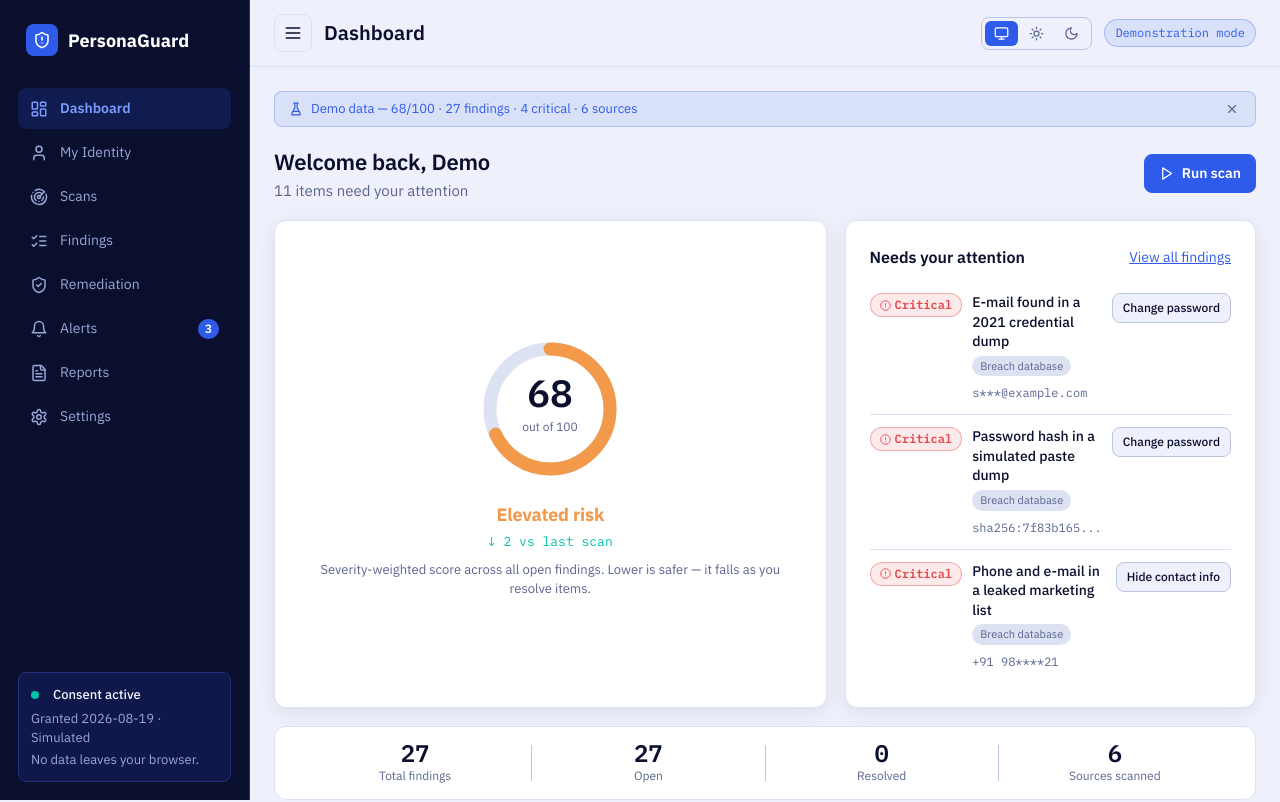
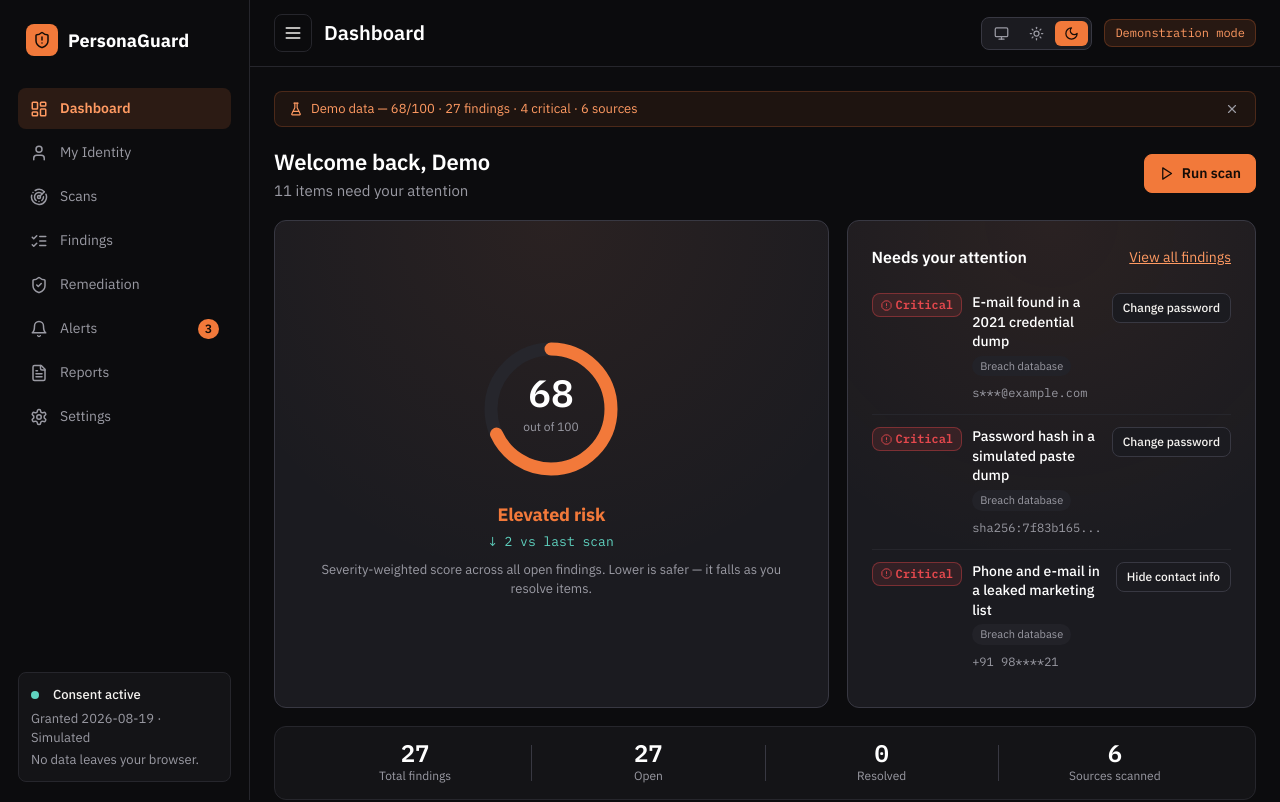
Before and after one commit to sidsrivas07/PersonaGuard, a React (Vite) app in the folder Frontend/: page / in a window 1280 px wide. Shown: the top 802 px of the page. Built offline with nearby package versions, Linux system fonts and the light colour scheme; no server answers.

Commit message:
Re-theme: black & orange palette (#0C0C0E / #F2793A), near-black text on orange, dark-by-default, WCAG AA verified

```diff
--- a/Frontend/index.html
+++ b/Frontend/index.html
@@ -9,7 +9,8 @@
     <title>PersonaGuard</title>
     <script>
       // Sets the theme before React loads, so there is no flash of the wrong colours.
-      try { var t = JSON.parse(localStorage.getItem('pg_theme') || '"system"');
+      // Defaults to dark theme for the privacy audit dashboard.
+      try { var t = JSON.parse(localStorage.getItem('pg_theme') || '"dark"');
         document.documentElement.dataset.theme = t === 'system' ? (matchMedia('(prefers-color-scheme: dark)').matches ? 'dark' : 'light') : t; } catch (e) {}
     </script>
   </head>
--- a/Frontend/src/components/ExposureTrendChart.jsx
+++ b/Frontend/src/components/ExposureTrendChart.jsx
@@ -1,7 +1,7 @@
 import { LineChart, Line, XAxis, YAxis, CartesianGrid, Tooltip, ResponsiveContainer } from 'recharts';
 
 // Line chart of the exposure score over past scans. Lower is safer.
-// Uses brand blue line with highlighted current (latest) point.
+// Uses brand orange line with highlighted current (latest) point.
 export default function ExposureTrendChart({ data }) {
   const lastIndex = (data && data.length > 0) ? data.length - 1 : -1;
 
--- a/Frontend/src/context/AppContext.jsx
+++ b/Frontend/src/context/AppContext.jsx
@@ -82,8 +82,8 @@ export function AppProvider({ children }) {
     fetchBackendData();
   }, []);
 
-  // Theme configuration (system / light / dark)
-  const [theme, setTheme] = usePersistentState('pg_theme', 'system');
+  // Theme configuration (defaults to dark for privacy product)
+  const [theme, setTheme] = usePersistentState('pg_theme', 'dark');
   useEffect(() => {
     const media = window.matchMedia('(prefers-color-scheme: dark)');
     const apply = () => {
--- a/Frontend/src/index.css
+++ b/Frontend/src/index.css
@@ -43,46 +43,49 @@
   src: url('/fonts/ibm-plex-mono-600.woff2') format('woff2');
 }
 
-/* ── DESIGN TOKENS (NEW NAVY & PRIMARY BLUE PALETTE) ───────────────── */
+/* ── DESIGN TOKENS (BLACK & ORANGE PALETTE) ────────────────────────── */
 :root {
   /* Surfaces & Backgrounds - Dark Theme (Default) */
-  --bg: #0A0F2E;
-  --surface: #10174A;
-  --surface-2: #172060;
-  --surface-3: #1E2A70;
-  --hero-surface: #10174A;
-  --border: #26307A;
-  --border-strong: #3A4890;
-  --border-hero: #3A4890;
+  --bg: #0C0C0E;
+  --surface: #141417;
+  --surface-2: #1B1B20;
+  --surface-3: #222228;
+  --hero-surface: #1B1B20;
+  --border: #26262C;
+  --border-strong: #383842;
+  --border-hero: #383842;
 
   /* Typography Colors */
-  --text: #F2F5FF;
+  --text: #F5F3F0;
   --text-heading: #FFFFFF;
-  --muted: #9AA6D6;
+  --muted: #9A9AA3;
 
-  /* Brand / Action: Primary Blue is the sole action color */
-  --accent: #2F5BEA;
-  --accent-soft: rgba(47, 91, 234, 0.15);
-  --accent-hover: #4A73F5;
-  --accent-pressed: #2447C4;
-  --accent-text: #FFFFFF;
-  --link: #7C9BFF;
+  /* Brand / Action: Orange */
+  --accent: #F2793A;
+  --accent-soft: rgba(242, 121, 58, 0.12);
+  --accent-hover: #FF8B4F;
+  --accent-pressed: #D9642A;
+  --accent-text: #140C07; /* Near-black text on orange buttons, NEVER white */
+  --link: #FF9A62;        /* Orange links & text on dark surfaces */
 
-  /* Semantic: Resolved / Safe / Success (carried over from deck) */
-  --success: #00C2A8;
+  /* Semantic: Resolved / Safe / Success (teal) */
+  --success: #5FD3C0;
+
+  /* Semantic: Destructive Actions */
+  --destructive: #E5484D;
 
   /* Semantic: Severity (Used ONLY for Severity, paired with text + icon) */
   --critical: #E5484D;
-  --high: #F2994A;
-  --medium: #EBC74A;
-  --low: #7C8AA5;
+  --high: #F5A524;
+  --medium: #8E8CF0;
+  --low: #5FD3C0;
 
   /* Exposure Gauge: follows score band, NOT brand color */
-  --gauge-low: #00C2A8;
-  --gauge-moderate: #EBC74A;
-  --gauge-elevated: #F2994A;
+  --gauge-low: #5FD3C0;
+  --gauge-moderate: #F5A524;
+  --gauge-elevated: #F2793A;
   --gauge-severe: #E5484D;
-  --gauge-track: #26307A;
+  --gauge-track: #26262C;
 
   /* Sizing & Radius: 8px small, 12px cards */
   --radius: 12px;
@@ -99,17 +102,17 @@
 
   /* Sidebar Tokens */
   --sidebar-w: 250px;
-  --sidebar-bg: #0A0F2E;
-  --sidebar-border: #26307A;
-  --sidebar-text: #F2F5FF;
-  --sidebar-muted: #9AA6D6;
-  --sidebar-hover: rgba(255, 255, 255, 0.06);
-  --sidebar-active-bg: rgba(47, 91, 234, 0.18);
-  --sidebar-active-text: #7C9BFF;
-  --sidebar-box: #10174A;
+  --sidebar-bg: #0C0C0E;
+  --sidebar-border: #26262C;
+  --sidebar-text: #F5F3F0;
+  --sidebar-muted: #9A9AA3;
+  --sidebar-hover: rgba(255, 255, 255, 0.05);
+  --sidebar-active-bg: rgba(242, 121, 58, 0.14);
+  --sidebar-active-text: #FF9A62;
+  --sidebar-box: #141417;
 
-  --header-bg: rgba(10, 15, 46, 0.90);
-  --shadow-hero: 0 4px 24px rgba(10, 15, 46, 0.6);
+  --header-bg: rgba(12, 12, 14, 0.90);
+  --shadow-hero: none;
   --shadow-card: none;
 
   color-scheme: dark;
@@ -118,50 +121,51 @@
 /* ── LIGHT THEME ──────────────────────────────────────────────────── */
 :root[data-theme="light"] {
   color-scheme: light;
-  --bg: #EEF1FB;
+  --bg: #FAF8F6;
   --surface: #FFFFFF;
-  --surface-2: #EEF1FB;
-  --surface-3: #DDE2F3;
+  --surface-2: #FAF8F6;
+  --surface-3: #E8E3DE;
   --hero-surface: #FFFFFF;
-  --border: #DDE2F3;
-  --border-strong: #BCC5E0;
-  --border-hero: #DDE2F3;
+  --border: #E8E3DE;
+  --border-strong: #D0CAC3;
+  --border-hero: #E8E3DE;
 
-  --text: #0A0F2E;
-  --text-heading: #0A0F2E;
-  --muted: #5A6590;
+  --text: #141417;
+  --text-heading: #141417;
+  --muted: #6B665F;
 
-  --accent: #2F5BEA;
-  --accent-soft: rgba(47, 91, 234, 0.10);
-  --accent-hover: #4A73F5;
-  --accent-pressed: #2447C4;
-  --accent-text: #FFFFFF;
-  --link: #2F5BEA;
+  --accent: #F2793A;
+  --accent-soft: rgba(242, 121, 58, 0.10);
+  --accent-hover: #FF8B4F;
+  --accent-pressed: #D9642A;
+  --accent-text: #140C07;
+  --link: #C85A1E; /* Darker orange on light surfaces to preserve contrast */
 
   --critical: #E5484D;
-  --high: #F2994A;
-  --medium: #EBC74A;
-  --low: #7C8AA5;
-  --success: #00C2A8;
+  --high: #F5A524;
+  --medium: #8E8CF0;
+  --low: #5FD3C0;
+  --success: #5FD3C0;
+  --destructive: #E5484D;
 
-  --gauge-low: #00C2A8;
-  --gauge-moderate: #EBC74A;
-  --gauge-elevated: #F2994A;
+  --gauge-low: #5FD3C0;
+  --gauge-moderate: #F5A524;
+  --gauge-elevated: #F2793A;
   --gauge-severe: #E5484D;
-  --gauge-track: #DDE2F3;
+  --gauge-track: #E8E3DE;
 
-  --header-bg: rgba(238, 241, 251, 0.92);
-  --shadow-hero: 0 4px 20px rgba(10, 15, 46, 0.08);
-  --shadow-card: 0 1px 3px rgba(10, 15, 46, 0.04);
+  --header-bg: rgba(250, 248, 246, 0.92);
+  --shadow-hero: none;
+  --shadow-card: 0 1px 2px rgba(0, 0, 0, 0.04);
 
-  --sidebar-bg: #0A0F2E;
-  --sidebar-border: #26307A;
-  --sidebar-text: #F2F5FF;
-  --sidebar-muted: #9AA6D6;
-  --sidebar-hover: rgba(255, 255, 255, 0.08);
-  --sidebar-active-bg: rgba(47, 91, 234, 0.18);
-  --sidebar-active-text: #7C9BFF;
-  --sidebar-box: #10174A;
+  --sidebar-bg: #0C0C0E;
+  --sidebar-border: #26262C;
+  --sidebar-text: #F5F3F0;
+  --sidebar-muted: #9A9AA3;
+  --sidebar-hover: rgba(255, 255, 255, 0.06);
+  --sidebar-active-bg: rgba(242, 121, 58, 0.14);
+  --sidebar-active-text: #FF9A62;
+  --sidebar-box: #141417;
 }
 
 /* ── BASE & TYPOGRAPHY ────────────────────────────────────────────── */
@@ -312,10 +316,10 @@ code {
 .menu-btn { display: none; }
 
 /* ── CARDS & HIERARCHY ────────────────────────────────────────────── */
-/* Hero Surface: Strong presence for the score with very faint static radial tint */
+/* Hero Surface: Strong presence for the score with very faint static orange radial tint */
 .hero-card,
 .score-card {
-  background: radial-gradient(circle at 50% 0%, rgba(47, 91, 234, 0.08) 0%, transparent 65%), var(--hero-surface);
+  background: radial-gradient(circle at 50% 0%, rgba(242, 121, 58, 0.07) 0%, transparent 65%), var(--hero-surface);
   border: 1px solid var(--border-hero);
   border-radius: var(--radius);
   padding: var(--space-4);
@@ -327,7 +331,7 @@ code {
   background: var(--hero-surface);
 }
 
-/* Secondary Cards: Flatter, quieter */
+/* Secondary Cards: Flatter, quieter with thin border and no repeated shadows */
 .card {
   background: var(--surface);
   border: 1px solid var(--border);
@@ -372,7 +376,7 @@ code {
 .btn:active:not(:disabled) { transform: translateY(1px); }
 .btn:disabled { opacity: .45; cursor: not-allowed; }
 
-/* Primary Button: Blue with white text for WCAG AA contrast (5.5:1) */
+/* Primary Button: Orange with near-black text for high contrast (7:1) */
 .btn.primary {
   background: var(--accent);
   border-color: var(--accent);
@@ -413,10 +417,10 @@ code {
 .pill {
   font-size: 12px;
   padding: 4px 10px;
-  border-radius: 99px;
+  border-radius: var(--radius-sm);
   background: var(--accent-soft);
   color: var(--link);
-  border: 1px solid rgba(47, 91, 234, 0.3);
+  border: 1px solid rgba(242, 121, 58, 0.25);
   font-family: var(--font-mono);
 }
 
@@ -450,7 +454,7 @@ select { width: auto; }
 .search input:focus-visible { outline: none; }
 .chip {
   padding: 5px 12px;
-  border-radius: 99px;
+  border-radius: var(--radius-sm);
   border: 1px solid var(--border-strong);
   background: transparent;
   cursor: pointer;
@@ -484,8 +488,8 @@ select { width: auto; }
   font-size: 14px;
   flex-wrap: wrap;
 }
-.notice.success { color: var(--success); border-color: rgba(0, 194, 168, 0.35); }
-.notice.warn { color: var(--high); border-color: rgba(242, 153, 74, 0.35); }
+.notice.success { color: var(--success); border-color: rgba(95, 211, 192, 0.35); }
+.notice.warn { color: var(--high); border-color: rgba(245, 165, 36, 0.35); }
 .notice.error { color: var(--critical); border-color: rgba(229, 72, 77, 0.45); }
 .empty {
   text-align: center;
@@ -497,24 +501,24 @@ select { width: auto; }
 /* ── BADGES: SEVERITY COLORS USED ONLY FOR SEVERITY ───────────────── */
 .badge {
   display: inline-block;
-  padding: 2px 9px;
-  border-radius: 99px;
+  padding: 2px 8px;
+  border-radius: var(--radius-sm);
   font-size: 12px;
   font-weight: 600;
   border: 1px solid currentColor;
   white-space: nowrap;
 }
-/* Severity only: always paired with text label and distinct icon */
+/* Severity only: Critical red #E5484D, High amber #F5A524, Medium indigo #8E8CF0, Low teal #5FD3C0 */
 .badge-critical { color: var(--critical); border-color: rgba(229, 72, 77, 0.4); background: rgba(229, 72, 77, 0.12); }
-.badge-high { color: var(--high); border-color: rgba(242, 153, 74, 0.4); background: rgba(242, 153, 74, 0.12); }
-.badge-medium { color: var(--medium); border-color: rgba(235, 199, 74, 0.4); background: rgba(235, 199, 74, 0.12); }
-.badge-low { color: var(--low); border-color: rgba(124, 138, 165, 0.4); background: rgba(124, 138, 165, 0.12); }
+.badge-high { color: var(--high); border-color: rgba(245, 165, 36, 0.4); background: rgba(245, 165, 36, 0.12); }
+.badge-medium { color: var(--medium); border-color: rgba(142, 140, 240, 0.4); background: rgba(142, 140, 240, 0.12); }
+.badge-low { color: var(--low); border-color: rgba(95, 211, 192, 0.4); background: rgba(95, 211, 192, 0.12); }
 
-/* Status only (neutral or brand accent) */
+/* Status only: Resolved/safe = teal #5FD3C0 */
 .badge-resolved, .badge-completed, .badge-confirmed, .badge-ready {
   color: var(--success);
-  border-color: rgba(0, 194, 168, 0.4);
-  background: rgba(0, 194, 168, 0.12);
+  border-color: rgba(95, 211, 192, 0.4);
+  background: rgba(95, 211, 192, 0.12);
 }
 .badge-open {
   color: var(--text);
@@ -522,9 +526,9 @@ select { width: auto; }
   background: var(--surface-2);
 }
 .badge-reviewing, .badge-scanning, .badge-pending {
-  color: var(--link);
-  border-color: rgba(47, 91, 234, 0.4);
-  background: rgba(47, 91, 234, 0.12);
+  color: var(--medium);
+  border-color: rgba(142, 140, 240, 0.4);
+  background: rgba(142, 140, 240, 0.12);
 }
 .badge-failed, .badge-rejected {
   color: var(--critical);
@@ -612,7 +616,7 @@ select { width: auto; }
 .overlay {
   position: fixed;
   inset: 0;
-  background: rgba(10, 15, 46, 0.65);
+  background: rgba(12, 12, 14, 0.70);
   backdrop-filter: blur(2px);
   z-index: 50;
   display: flex;
@@ -674,9 +678,9 @@ select { width: auto; }
   position: absolute;
   border: 2px solid var(--accent);
   border-radius: 4px;
-  background: rgba(47, 91, 234, 0.18);
+  background: rgba(242, 121, 58, 0.16);
   pointer-events: none;
-  box-shadow: 0 0 8px rgba(47, 91, 234, 0.4);
+  box-shadow: 0 0 8px rgba(242, 121, 58, 0.3);
 }
 .match-card {
   display: flex;
@@ -688,7 +692,7 @@ select { width: auto; }
   align-items: center;
 }
 .match-card.is-match {
-  border-color: rgba(242, 153, 74, 0.4);
+  border-color: rgba(245, 165, 36, 0.4);
   background: color-mix(in srgb, var(--high) 8%, var(--surface-2));
 }
 .match-thumb {
@@ -710,7 +714,7 @@ select { width: auto; }
   .menu-btn { display: grid; }
   .sidebar { transform: translateX(-100%); transition: transform .2s; }
   .sidebar.open { transform: none; }
-  .scrim { display: block; position: fixed; inset: 0; background: rgba(10, 15, 46, 0.65); z-index: 15; }
+  .scrim { display: block; position: fixed; inset: 0; background: rgba(12, 12, 14, 0.70); z-index: 15; }
   .content { padding: var(--space-3); }
   .score-card { flex-direction: column; text-align: center; }
 }
@@ -728,12 +732,12 @@ select { width: auto; }
   :root, :root[data-theme] {
     --bg: #fff;
     --surface: #fff;
-    --surface-2: #eef1fb;
-    --surface-3: #dde2f3;
-    --text: #0A0F2E;
-    --muted: #5A6590;
-    --border: #dde2f3;
-    --border-strong: #bcc5e0;
+    --surface-2: #faf8f6;
+    --surface-3: #e8e3de;
+    --text: #141417;
+    --muted: #6B665F;
+    --border: #e8e3de;
+    --border-strong: #d0cac3;
   }
   .sidebar, .header, .no-print, .scrim { display: none !important; }
   .main { margin-left: 0; }
@@ -747,8 +751,8 @@ select { width: auto; }
   align-items: center;
   gap: 8px;
   padding: 7px 14px;
-  background: rgba(47, 91, 234, 0.10);
-  border: 1px solid rgba(47, 91, 234, 0.25);
+  background: rgba(242, 121, 58, 0.08);
+  border: 1px solid rgba(242, 121, 58, 0.22);
   border-radius: var(--radius-sm);
   color: var(--link);
   font-size: 13px;
```
